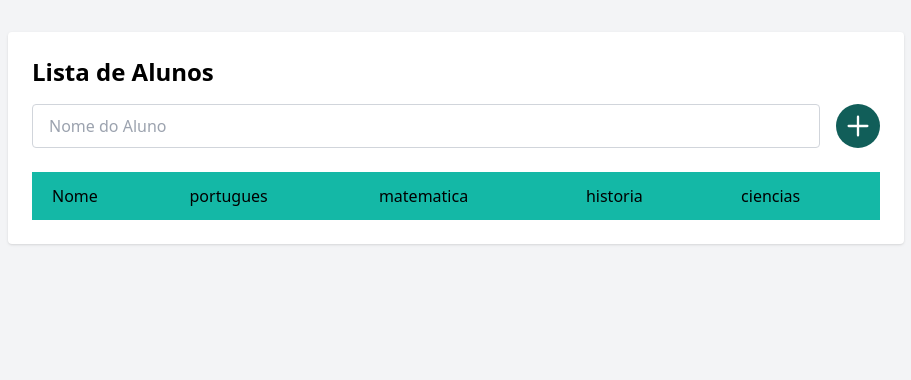
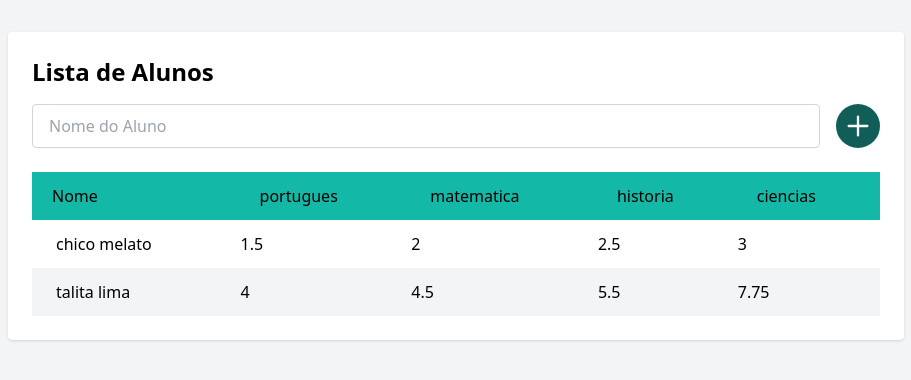
Before and after one commit to marcosdev82/javascript-alunos-media-2025, a plain HTML site: page index.html in a window 1280 px wide. Shown: the whole page, without its empty margins (184-1095 px from the left). Drawn offline with nearby package versions, Linux system fonts and the light colour scheme.

Commit message:
Chamada da render na controller

```diff
--- a/index.html
+++ b/index.html
@@ -45,6 +45,7 @@
     <script src="js/Services/Alunos.service.js"></script>
     <script src="js/Models/Alunos.model.js"></script>
     <script src="js/Views/Alunos.view.js"></script>
+    <script src="js/Controllers/Alunos.controller.js"></script>
 
     <script src="js/app.js"></script>
   </body>
--- a/js/Controllers/Alunos.controller.js
+++ b/js/Controllers/Alunos.controller.js
@@ -1,5 +1,5 @@
-class AlunosCOntroller {
+class AlunosController {
     constructor(service, view) {
-
+        view.render(service.alunos)
     }
 }
--- a/js/Views/Alunos.view.js
+++ b/js/Views/Alunos.view.js
@@ -18,5 +18,16 @@ class AlunosView {
         document.querySelector('[data-table="alunos"] thead').appendChild(htmlHeader)
     }
 
+    render(alunos) {
 
+        alunos.forEach(aluno => {
+            const htmlRow = document.createElement('tr')
+            htmlRow.className = 'odd:bg-white even:bg-gray-100';
+            htmlRow.innerHTML = `<td class="px-6 py-3 text-left">${aluno.nome}</td>`
+            // console.log(Object.keys(aluno.notas)) - atenção para o uso de Object.keys, que retorna um array com as chaves do objeto
+            const htmlRowMaterias = this.materias.map(materia => `<td>${aluno.media[materia]}</td>`).join('')
+            htmlRow.innerHTML += htmlRowMaterias
+            this.tableBody.appendChild(htmlRow)
+        })
+    }
 }
--- a/js/app.js
+++ b/js/app.js
@@ -28,7 +28,8 @@ alunos.forEach(aluno => {
 });
 
 const alunosView = new AlunosView(document.querySelector('[data-table="alunos"]'));
-console.log(alunosView)
+
+const alunosController = new AlunosController(alunosService, alunosView);
 
 // const htmlHeader = document.createElement('tr')
 // htmlHeader.innerHTML = `<td class="px-5 py-3 text-left">Nome</td>`
```
